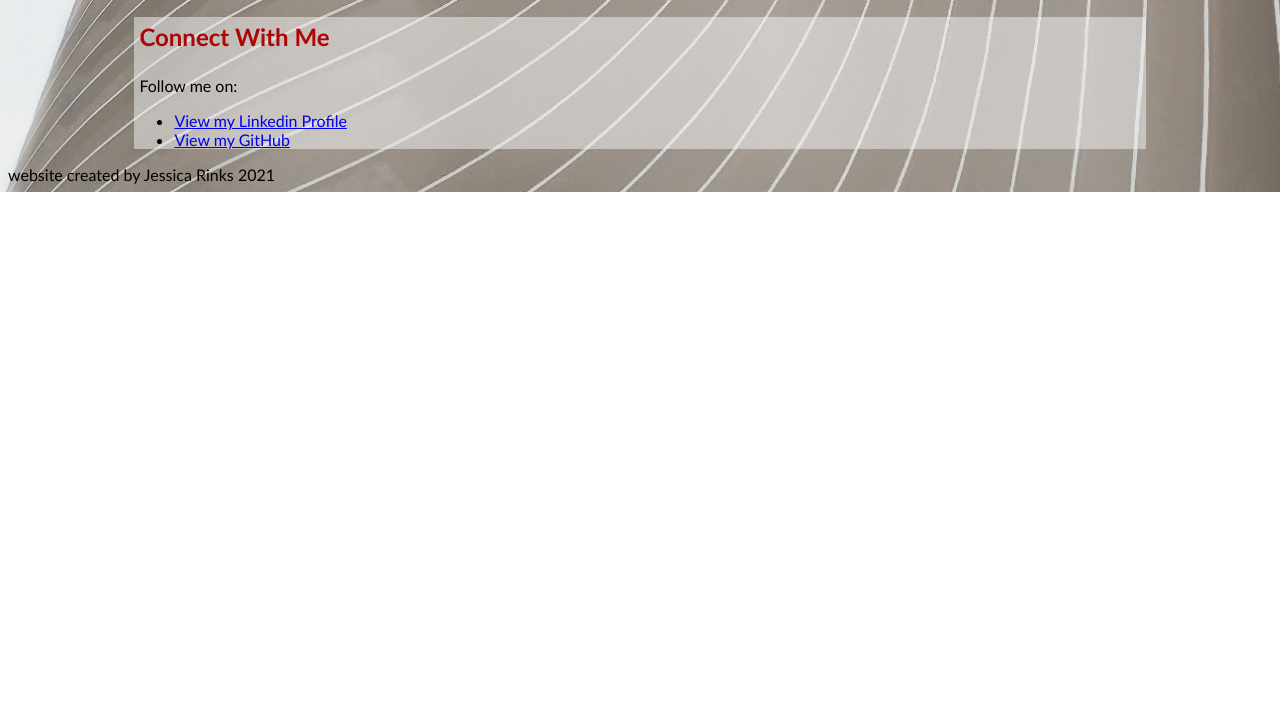
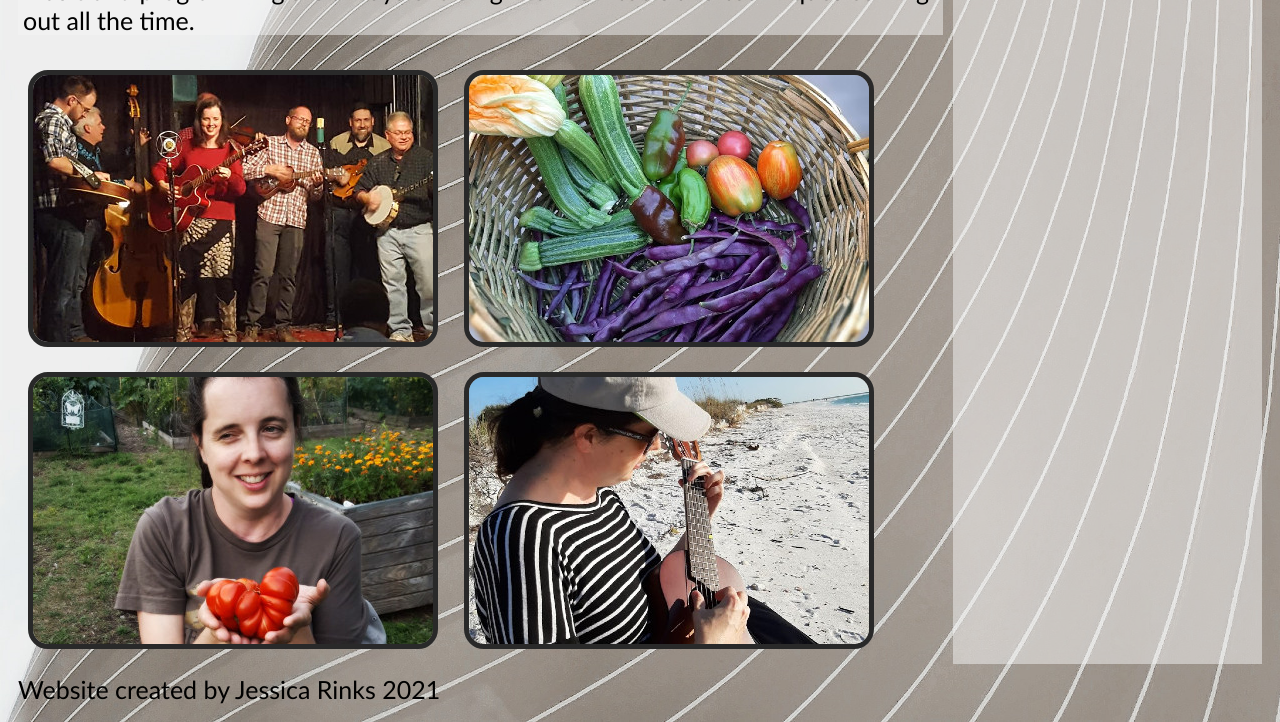
Before and after one commit to jrinks/Portfolio, a plain HTML site: page index.html in a window 1280 px wide. Shown: the part 1821-2543 px from the top of the page. Before the commit the page ends 2013 px from the top, so only its background shows below. Drawn offline with Linux system fonts and the light colour scheme.

Commit message:
creating dev branch

```diff
--- a/index.html
+++ b/index.html
@@ -4,9 +4,45 @@
     <meta name="viewport" content="width=device-width, initial-scale=1, shrink-to-fit=yes">
     <link rel="stylesheet" type="text/css" href="\styles.css">
     <title>Jessica Rinks Portfolio</title>
+    <style>
+        .item1 { grid-area: header; }
+        .item2 { grid-area: main; }
+        .item3 { grid-area: right; }
+        .item4 { grid-area: footer; }
+
+        .grid-container {
+          display: grid;
+          grid-template-areas:
+            'header header header header header header'
+            'main main main main right right'
+            'footer footer footer footer footer footer';
+          grid-gap: 10px;
+          padding: 10px;
+        }
+
+        .grid-container > div {
+          background-color: none;          text-align: left;
+          padding: 10px 10;
+          font-size: 25px;
+        }
+
+        .item3 {
+            background-color:rgba(245, 245, 245, 50%);
+            text-align:center;
+        }        }
+        </style>
 </head>
 <body>
-    <img id="headshot" src="Images/Jrinks_ML.jpg" alt="Picture of Jessica Rinks">
+
+
+<!--add a section about Coding Temple-->
+<!--add a section about mapping projects-->
+<div class="grid-container">
+    <div class="item1">
+    <img src="Images/Header_even_brighter_red.png" id="header_text"  alt="Text Jessica Rinks">
+    </div>
+
+    <div class="item2">
         <section>
             <h1>About Me</h1>
                 <p>My name is Jessica and I have a passion for making the world a better, happier place.
@@ -34,9 +70,8 @@
         </section>
         <section>
             <h1>Other Interests</h1>
-        <p>
                             <h3>Gardening</h3>
-            Gardening, specifically growing food, is a passion of mine. In addition
+            <p>Gardening, specifically growing food, is a passion of mine. In addition
                 to my own backyard garden, I also am a founding Board Member of a nonprofit
                 community garden in my neighborhood that provides 45 garden plots for people who may not
                 have a place to garden at home. I also have experience working in sustainable agriculture,
@@ -45,7 +80,7 @@
             </p>
             <p>
               <h3>Music</h3>
-            My enthusiasm for music probably outweighs my talent, but boy is it fun anyway! I play guitar
+            <p>My enthusiasm for music probably outweighs my talent, but boy is it fun anyway! I play guitar
                 and ukulele and in 2018 began playing in a local bluegrass band called Exit Left. We would play
                 gigs and local establishments, then COVID hit and the band was put on hiatus. The reason I like to
                 play Bluegrass music is because it is music made by and for regular people. If you can play just
@@ -56,20 +91,23 @@
                 something new. Also, both music and programming are always evolving with new tools and techniques coming out
                 all the time.
             </p>
-        <p id="hobby_images">
                 <img id="exit_left" src="Images/Exit_Left_XL.jpg"
                 alt="Image of Exit Left band">
                 <img id="gardening" src="Images/Gardening_XL.jpg"
                 alt="Image of garden vegetable harvest in a basket">
                 <img id="tomato" src="Images/Jessica_tomato_xl.jpg"
-            alt="Image of Jessica holding a tomato with Forest Park
-            Community Garden in the background">
+                alt="Image of Jessica holding a tomato with Forest Park Community Garden in the background">
                 <img id="beach" src="Images/Ukulele_beach_xl.jpg"
                 alt="Jessica playing her ukulele on a beach">
-        </p>
             </section>
+
+    </div>
+
+    <div class="item3">
+    <img id="headshot" src="Images/Jrinks_ML.jpg" alt="Picture of Jessica Rinks"> <br>
     <section>
             <h1>Contact Me</h1>
+            <p>
                 <form>
                     <label for="name">Your name:</label><br>
                     <input type="text" id="name" name="name"><br>
@@ -77,19 +115,24 @@
                     <input type="email" id="email" name="email"><br>
                     <input type="submit" value="Submit Your Response">
                 </form>
+            </p>
     </section>
     <section>
             <h1>Connect With Me</h1>
-        <p>Follow me on:</p>
+            <p>Follow Me</p>
             <ul>
                 <li><a href="https://www.linkedin.com/in/jessica-rinks-700461a"
                 alt="Link to my Linkedin Profile">View my Linkedin Profile</a></li>
                 <li><a href="https://github.com/jrinks"
                 alt="Link to my GitHub">View my GitHub</a></li>
+                <!--add link to Codewards-->
             </ul>
+
      </section>
+    </div>
+
+    <div class="item4"> Website created by Jessica Rinks 2021</div>
+
+
 </body>
-<footer>
-    website created by Jessica Rinks 2021
-</footer>
 </html>
--- a/styles.css
+++ b/styles.css
@@ -6,16 +6,18 @@ body {
 }
 
 section {
-    background-color:rgba(245, 245, 245, 50%);
-    width:80%;
+    /* background-color:rgba(245, 245, 245, 50%); */
+    width: 9
+    0%;
   /*margin:0 auto centers a block element on the page */
     margin:0 auto;
 }
 
-/* paragraph text padding */
-p, form {
+/*paragraph text padding */
+ p {
     padding-left:5px;
     padding-right:5px;
+    background-color:rgba(245, 245, 245, .5)
 }
 
 /* border and margins for all images */
@@ -26,9 +28,13 @@ img {
     border-radius: 20px;
  }
 
-/* format for headshot image */
+#header_text {
+    border:none;
+}
+
+ /* format for headshot image */
 #headshot {
-    display:block;
+    display:float;
     margin-left:auto;
     margin-right:auto;
     max-width: 100%;
@@ -43,9 +49,48 @@ img {
     max-height: auto;
 }
 
+/* #hobbies {
+    display: inline-grid;
+    grid-gap: 10px 100px;
+    grid-template-rows: auto auto;
+    grid-template-columns: auto auto;
+    justify-content: space-evenly;
+    align-content: center;
+  } */
+
+  /* .item1 {
+    grid-column-start: 1;
+    grid-column-end: 2;
+    grid-row-start: 1;
+    grid-row-end: 1;
+  }
+
+  .item2 {
+    grid-column-start: 1;
+    grid-column-end: 1;
+    grid-row-start: 2;
+    grid-row-end: 3;
+  }
+
+  .item3 {
+    grid-column-start: 1;
+    grid-column-end: 2;
+    grid-row-start: 2;
+    grid-row-end: 3;
+  }
+
+  .item4 {
+    grid-column-start: 2;
+    grid-column-end: 3;
+    grid-row-start: 2;
+    grid-row-end: 3;
+  } */
+
+
+
 /* heading color for all h1 headings */
 h1{
-    color:rgb(173, 5, 5);
+    color:#DD2323;
     padding: 5px;
 }
 
```
Also changed, not shown: Images/Header.png (added), Images/Header_bright_red.png (added), Images/Header_even_brighter_red.png (added). Lines whose indentation alone changed are shown as unchanged.
